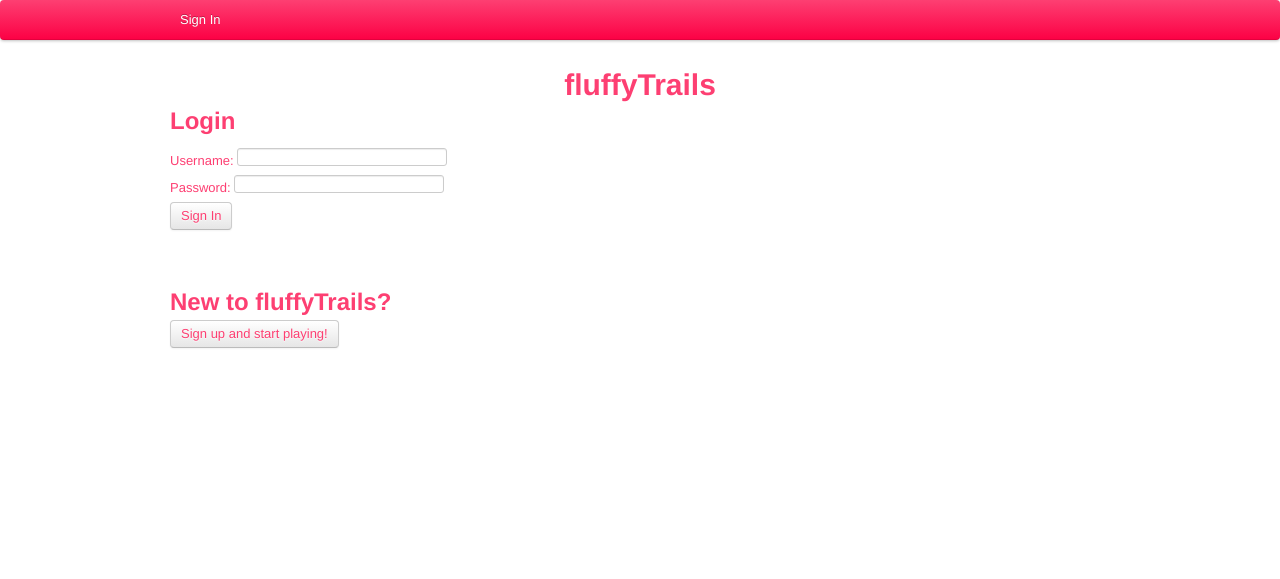
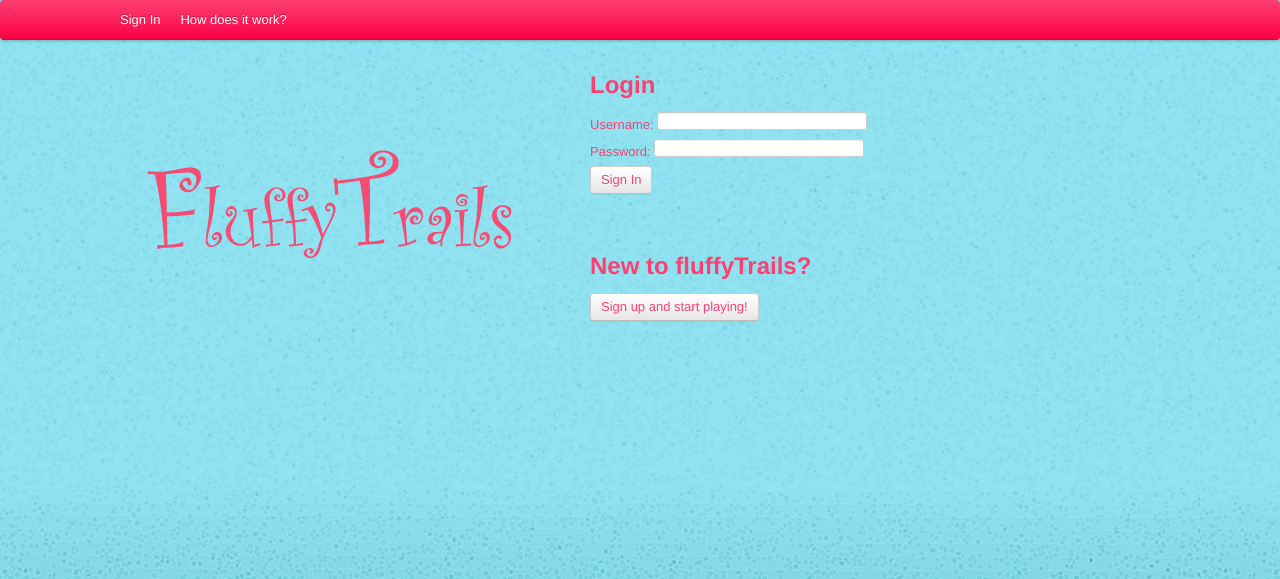
Before and after one commit to avastjohn/HB_Project, a Flask app: page / in a window 1280 px wide. Shown: the top 579 px of the page. Run offline with Flask 2, Linux system fonts and the light colour scheme; some libraries are stand-ins or nearby versions.

Commit message:
Made logo, attempted to regenerate arrows

```diff
--- a/static/css/main.css
+++ b/static/css/main.css
@@ -2,7 +2,17 @@
             background: url("../img/game_background10.png");
             /*background-color: #f7b2ce;*/
         }
-
+        #leftMostLI {
+            margin-left: -60;
+        }
+        #mainLogo {
+            float: left;
+            margin-right: 10;
+            margin-left: -90;
+        }
+        #mainContainer {
+            float: center;
+        }
 
         #message h3 {
             font: 30px "Arial" sans-serif;
@@ -20,11 +30,8 @@
             margin-top: 80px;
         }
         #codeBoxes {
-            height: 58px;
-            /*width: 376px;*/
-            border-radius: 3px;
-            /*background-color: #36cc5d;*/
-            /*background: linear-gradient(0, #16ac3d, #36cc5d);*/
+/*            height: 58px;
+            border-radius: 3px;*/
         }
         .codeBox {
             height: 50px;
@@ -34,7 +41,6 @@
             margin-top: 4px;
             margin-left: 4px;
             border-radius: 3px;
-            /*background: linear-gradient(0, #36cc5d, #5bec84);*/
             -moz-box-shadow:    inset 0 0 10px 0 #0caace;
             -webkit-box-shadow: inset 0 0 10px 0 #0caace;
             box-shadow:         inset 0 0 10px 0 #0caace;
@@ -42,8 +48,6 @@
         #arrows {
             height: 160px;
             width: 230px;
-           /* background-color: #44c8e7;
-            border: 3px solid #0caace;*/
             margin-top: 30px;
             margin-left: 4px;
             float: left;
@@ -75,11 +79,7 @@
         }
         .go {
             background: linear-gradient(0, #36cc5d, #5bec84);
-            /*background-color: #5ffa88;*/
-            /*border: 3px solid #36cc5d;*/
         }
         .save {
             background: linear-gradient(0, #7150f9, #a671f3);
-           /* background-color: #a671f3;*/
-            /*border: 3px solid #7150f9;*/
         }
--- a/templates/base.html
+++ b/templates/base.html
@@ -1,18 +1,20 @@
 <html>
     <head>
-        <title>Fun Fun</title>
+        <title>Fluffy Trails</title>
         <link rel="stylesheet" href="../static/css/bootstrap.min.css">
         <script type="text/javascript" src="../static/js/jquery-2.0.3.min.js"></script>
         <script src="http://code.jquery.com/jquery-migrate-1.2.1.js"></script>
         <script type="text/javascript" src="../static/js/bootstrap.js"></script>
-
+        <link href="../static/css/main.css" rel="stylesheet">
     </head>
     <body>
         <div class="navbar">
             <div class="navbar-inner">
                 <div class="container">
                     <ul class="nav">
-                        <li><a href="{{url_for("index")}}">Sign In</a></li>
+                        <!-- <li><img src="../static/img/logo_mini.png"></li> -->
+                        <li id="leftMostLI"><a href="{{url_for('index')}}">Sign In</a></li>
+                        <li><a href="{{url_for('logout')}}">How does it work?</a></li>
                     </ul>
                 </div>
             </div>
--- a/templates/index.html
+++ b/templates/index.html
@@ -1,11 +1,12 @@
 {% extends 'base.html' %}
     {% block body %}
-    <div class="maincontainer">
+    <div class="maincontainer" id="mainContainer">
         <div class="maincontent">
-            <h1><center>fluffyTrails</center></h1>
+            <img id="mainLogo" src="../static/img/logo.png">
 
             <h2 class="signin-heading">Login</h2>
             <p>{{ error }}</p>
+            <p>{{ afterRegMessage }}</p>
             <form action="/login" class="signin" method="POST">
                 Username: <input type="text" class="form-control" name="username"><br>
                 Password: <input type="password" class="form-control" name="password"><br>
@@ -15,6 +16,8 @@
             <br><br>
 
             <h2 class="signin-heading">New to fluffyTrails?</h2>
+            <p></p>
+            <p></p>
             <form action="/register" class="signin" method="POST">
                 <input type="submit" class="btn" value="Sign up and start playing!">
             </form>
--- a/views.py
+++ b/views.py
@@ -48,7 +48,7 @@ def createAccount():
     petname = request.form.get("petname")
     user = model.register_new_user(username, pettype, petgender, petname, password)
     level = Level.query.get(1)
-    return redirect(url_for("index"))
+    return render_template("index.html", afterRegMessage="Great! Now sign in and start playing!")
 
 @login_manager.user_loader
 def load_user(user_id):
```
Also changed, not shown: static/js/canvas.js (+34 -6 lines), gamedata.db, static/img/logo.png (added), static/img/logo_mini.png (added), 2 other files.
